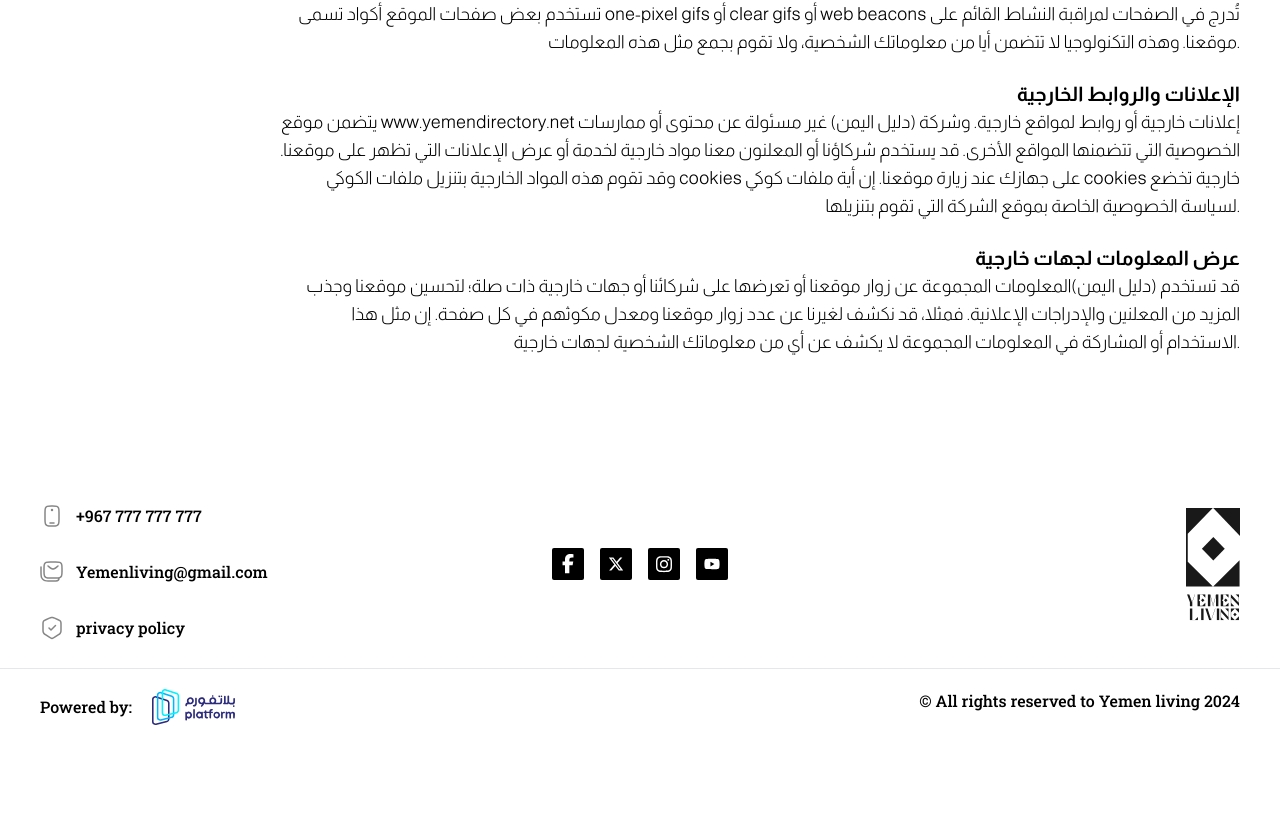
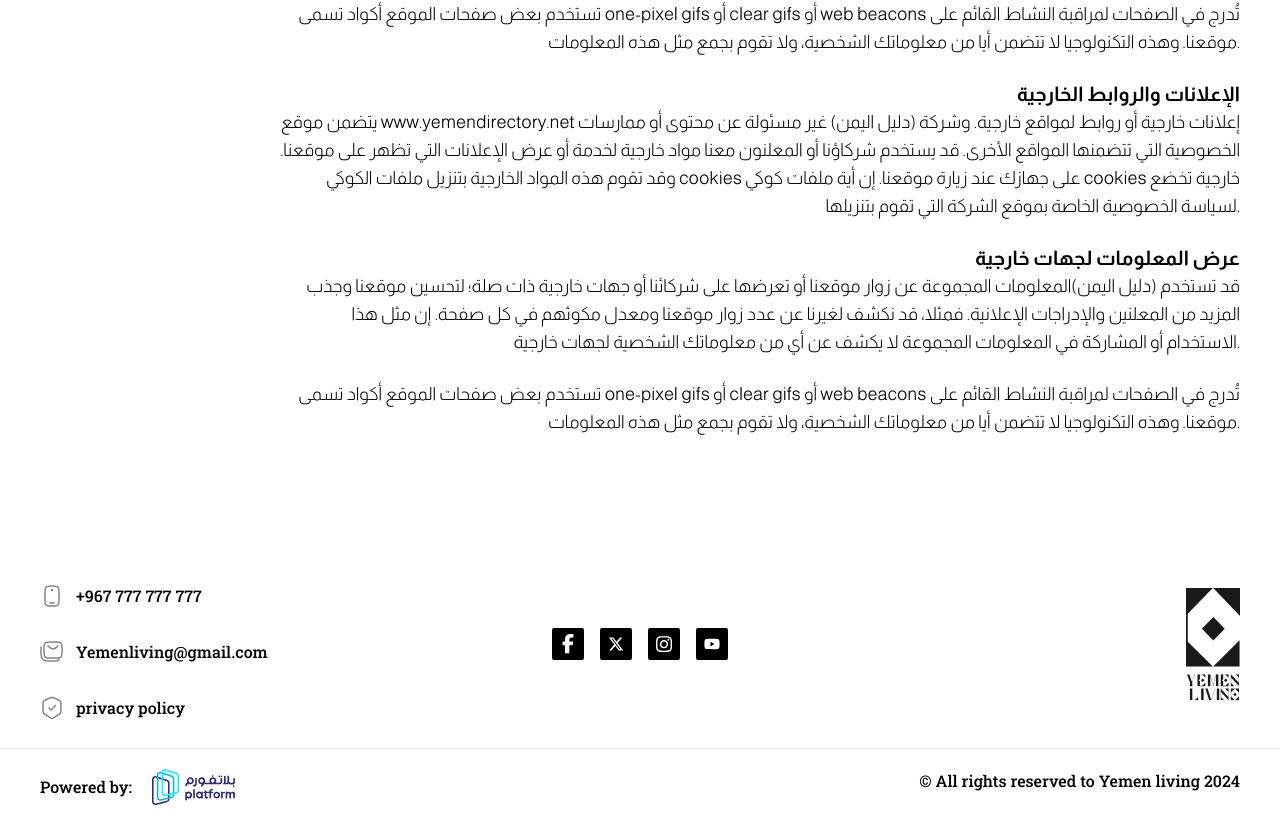
Before and after one commit to MohdFahd/Yemen-Living, a Vue app: page /rights in a window 1280 px wide. Shown: the part 987-1808 px from the top of the page. Before the commit the page ends 1728 px from the top, so only its background shows below. Built offline with nearby package versions, Linux system fonts and the light colour scheme.

Commit message:
init preview

```diff
--- a/src/views/rights.vue
+++ b/src/views/rights.vue
@@ -69,6 +69,10 @@ const allRights = ref([
     title: "عرض المعلومات لجهات خارجية",
     desc: "قد تستخدم (دليل اليمن)المعلومات المجموعة عن زوار موقعنا أو تعرضها على شركائنا أو جهات خارجية ذات صلة؛ لتحسين موقعنا وجذب المزيد من المعلنين والإدراجات الإعلانية. فمثلا، قد نكشف لغيرنا عن عدد زوار موقعنا ومعدل مكوثهم في كل صفحة. إن مثل هذا الاستخدام أو المشاركة في المعلومات المجموعة لا يكشف عن أي من معلوماتك الشخصية لجهات خارجية.",
   },
+  {
+    title: "",
+    desc: "تستخدم بعض صفحات الموقع أكواد تسمى one-pixel gifs أو clear gifs أو web beacons تُدرج في الصفحات لمراقبة النشاط القائم على موقعنا. وهذه التكنولوجيا لا تتضمن أيا من معلوماتك الشخصية، ولا تقوم بجمع مثل هذه المعلومات.",
+  },
 ]);
 </script>
 
```
Also changed, not shown: 1 other file (tests, documents, lock files or other folders).
